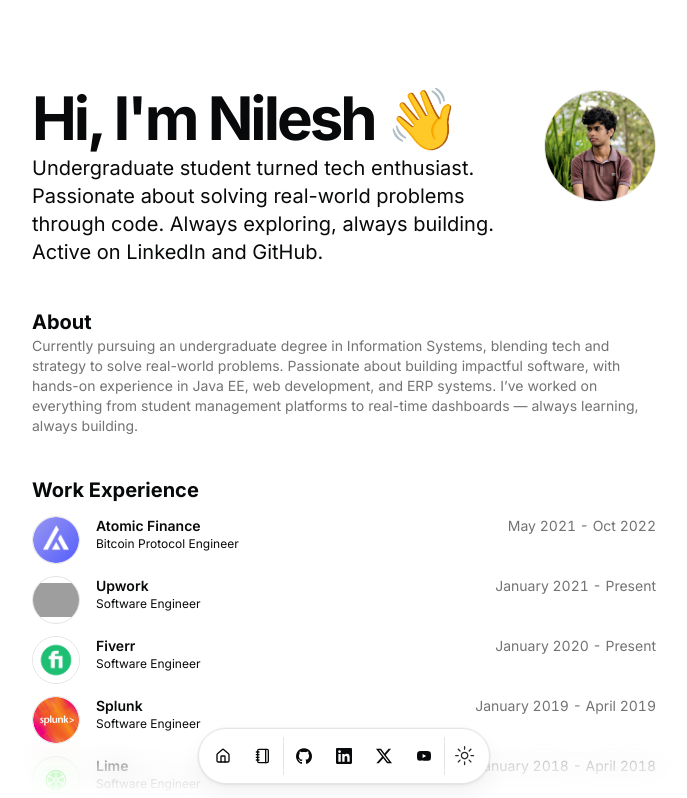
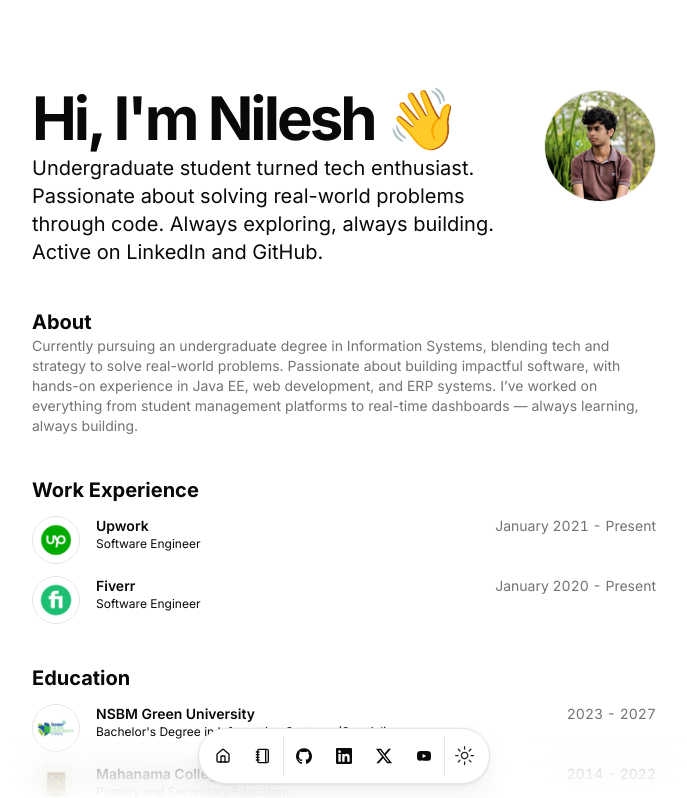
Before and after one commit to nileshakmeemana/My-Portfolio-Website, a Next.js app: page / in a window 1280 px wide. Shown: the top 798 px of the page, without its empty margins (296-983 px from the left). Built offline with nearby package versions, Linux system fonts and the light colour scheme; grey boxes are pictures that could not be loaded.

Commit message:
Update resume.tsx

```diff
--- a/src/data/resume.tsx
+++ b/src/data/resume.tsx
@@ -73,7 +73,7 @@
   },
 
   work: [
-    {
+    /* {
       company: "Atomic Finance",
       href: "https://atomic.finance",
       badges: [],
@@ -84,14 +84,14 @@
       end: "Oct 2022",
       description:
         "Implemented the Bitcoin discreet log contract (DLC) protocol specifications as an open source Typescript SDK. Dockerized all microservices and setup production kubernetes cluster. Architected a data lake using AWS S3 and Athena for historical backtesting of bitcoin trading strategies. Built a mobile app using react native and typescript.",
-    },
+    }, */
     {
       company: "Upwork",
       badges: [],
       href: "https://shopify.com",
       location: "Remote",
       title: "Software Engineer",
-      logoUrl: "/upwork.svg",
+      logoUrl: "/upwork.png",
       start: "January 2021",
       end: "Present",
       description:
@@ -109,7 +109,7 @@
       description:
         "Architected and wrote the entire MVP of the GeForce Now Cloud Gaming internal admin and A/B testing dashboard using React, Redux, TypeScript, and Python.",
     },
-    {
+    /* {
       company: "Splunk",
       href: "https://splunk.com",
       badges: [],
@@ -144,7 +144,7 @@
       end: "August 2017",
       description:
         "Designed and implemented a robust password encryption and browser cookie storage system in Ruby on Rails. Leveraged the Yahoo finance API to develop the dividend.com equity screener",
-    },
+    }, */
   ],
   education: [
     {
@@ -163,7 +163,7 @@
       start: "2014",
       end: "2022",
     },
-    {
+    /* {
       school: "Wilfrid Laurier University",
       href: "https://wlu.ca",
       degree: "Bachelor's Degree of Business Administration (BBA)",
@@ -178,7 +178,7 @@
       logoUrl: "/ib.png",
       start: "2012",
       end: "2016",
-    },
+    }, */
   ],
   projects: [
     {
```
